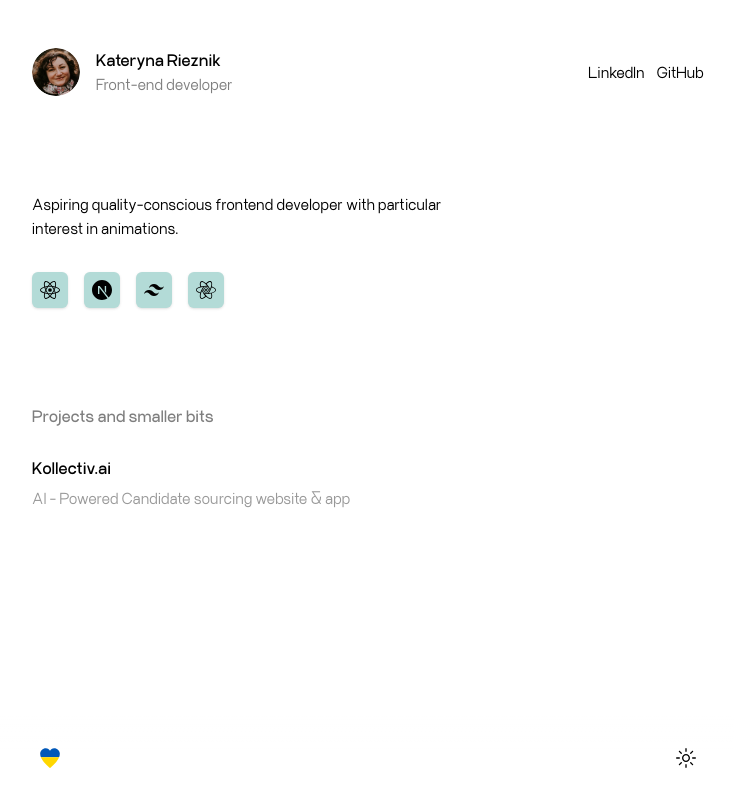
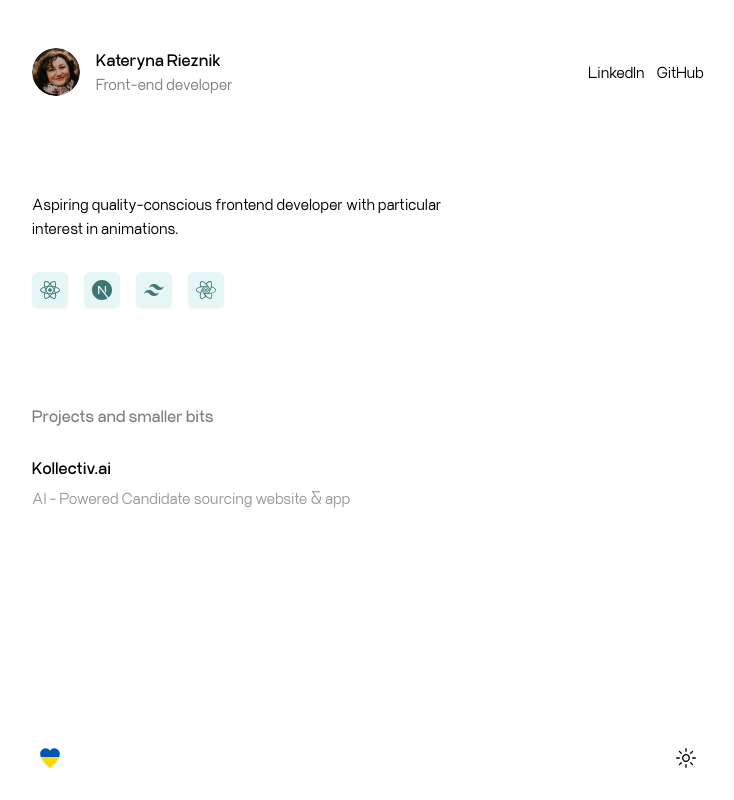
Before and after one commit to katerynarieznik/personal-website, a Next.js app: page / in a window 1280 px wide. Shown: the whole page, without its empty margins (272-1006 px from the left). Built offline with nearby package versions, Linux system fonts and the light colour scheme.

Commit message:
make tech icons subtle

```diff
--- a/components/tech-icon.tsx
+++ b/components/tech-icon.tsx
@@ -16,7 +16,9 @@ export function TechIcon({ icon, text }: TechIconProps) {
     <TooltipProvider delayDuration={0} skipDelayDuration={0}>
       <Tooltip>
         <TooltipTrigger asChild>
-          <Button size="icon">{icon}</Button>
+          <Button variant="secondary" size="icon">
+            {icon}
+          </Button>
         </TooltipTrigger>
         <TooltipContent
           side="bottom"
--- a/styles/globals.css
+++ b/styles/globals.css
@@ -16,8 +16,8 @@
     --primary: 175 35% 78%;
     --primary-foreground: 0 0% 0%;
 
-    --secondary: 210 40% 96.1%;
-    --secondary-foreground: 222.2 47.4% 11.2%;
+    --secondary: 173 47% 93%;
+    --secondary-foreground: 177 32% 35%;
 
     --muted: 210 40% 96.1%;
     --muted-foreground: 215.4 16.3% 46.9%;
@@ -48,8 +48,8 @@
     --primary: 175 35% 78%;
     --primary-foreground: 0 0% 0%;
 
-    --secondary: 217.2 32.6% 17.5%;
-    --secondary-foreground: 210 40% 98%;
+    --secondary: 174 36% 12%;
+    --secondary-foreground: 176 34% 66%;
 
     --muted: 217.2 32.6% 17.5%;
     --muted-foreground: 215 20.2% 65.1%;
```
